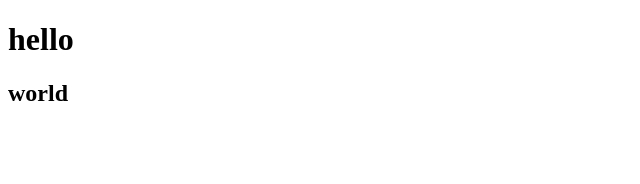
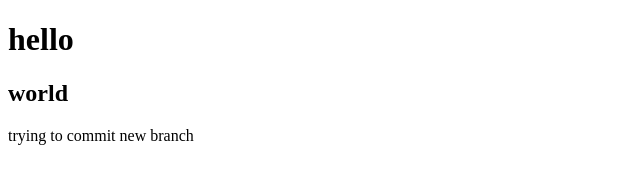
Before and after one commit to Aryan4474/Int331, a plain HTML site: page index.html in a window 1280 px wide. Shown: the whole page, without its empty margins (0-640 px from the left). Drawn offline with Linux system fonts and the light colour scheme.

Commit message:
this is the main branch

```diff
--- a/index.html
+++ b/index.html
@@ -8,5 +8,6 @@
 <body>
     <h1>hello</h1>
     <h2>world</h2>
+    <p>trying to commit new branch</p>
 </body>
 </html>
```
